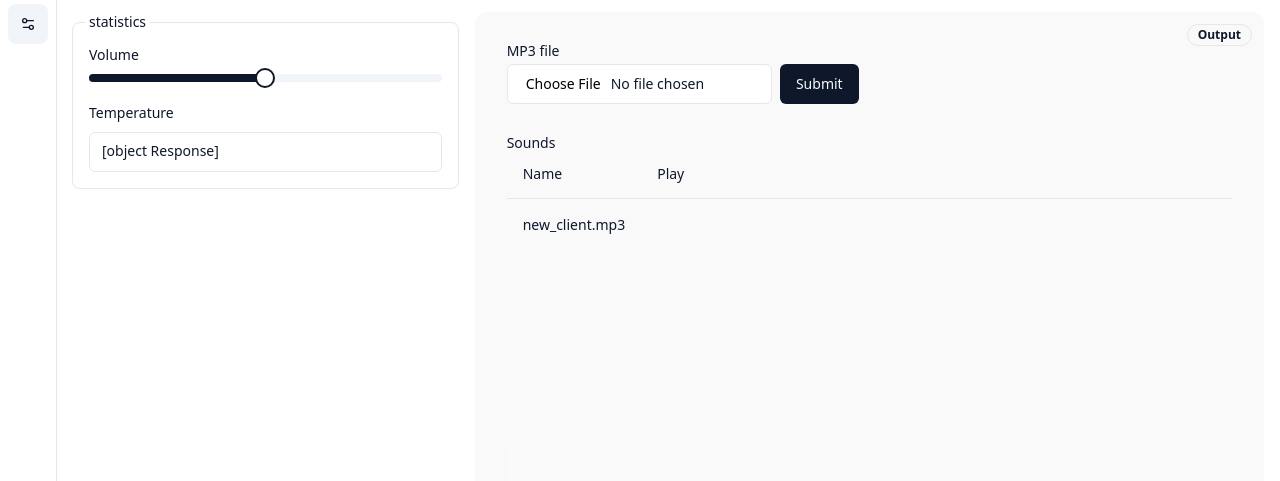
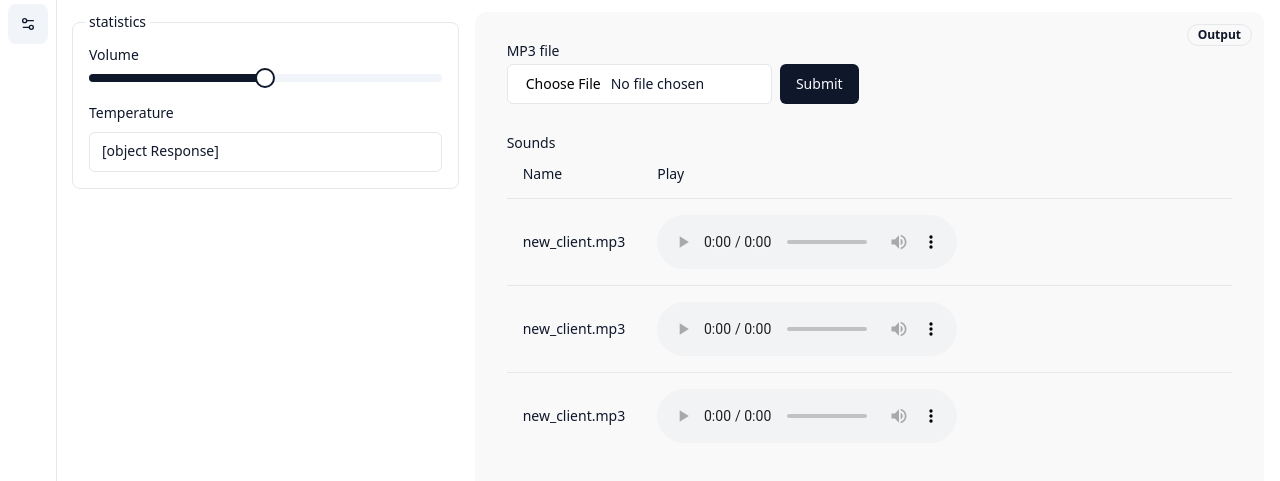
Before and after one commit to arthur-adriansens/bell, a website: page public/index.html in a window 1280 px wide. Shown: the part 61-542 px from the top of the page. Drawn offline with nearby package versions, Linux system fonts and the light colour scheme; no server answers; a web font is replaced by a local one.

Commit message:
audio update + more

```diff
--- a/public/index.html
+++ b/public/index.html
@@ -257,8 +257,27 @@
                                     <tr class="border-b transition-colors hover:bg-muted/50 data-[state=selected]:bg-muted">
                                         <td class="p-4 align-middle [&amp;:has([role=checkbox])]:pr-0 font-medium">new_client.mp3</td>
                                         <td class="p-4 align-middle [&amp;:has([role=checkbox])]:pr-0">
-                                            <audio>
-                                                <source src="./sound/new_client.mp3" />
+                                            <audio controls>
+                                                <source src="/sounds/new_client.mp3" type="audio/mp3" />
+                                                Your browser does not support the audio element.
+                                            </audio>
+                                        </td>
+                                    </tr>
+                                    <tr class="border-b transition-colors hover:bg-muted/50 data-[state=selected]:bg-muted">
+                                        <td class="p-4 align-middle [&amp;:has([role=checkbox])]:pr-0 font-medium">new_client.mp3</td>
+                                        <td class="p-4 align-middle [&amp;:has([role=checkbox])]:pr-0">
+                                            <audio controls>
+                                                <source src="/sounds/activated_client.mp3" type="audio/mp3" />
+                                                Your browser does not support the audio element.
+                                            </audio>
+                                        </td>
+                                    </tr>
+                                    <tr class="border-b transition-colors hover:bg-muted/50 data-[state=selected]:bg-muted">
+                                        <td class="p-4 align-middle [&amp;:has([role=checkbox])]:pr-0 font-medium">new_client.mp3</td>
+                                        <td class="p-4 align-middle [&amp;:has([role=checkbox])]:pr-0">
+                                            <audio controls>
+                                                <source src="/sounds/churned_client.mp3" type="audio/mp3" />
+                                                Your browser does not support the audio element.
                                             </audio>
                                         </td>
                                     </tr>
--- a/server/server.js
+++ b/server/server.js
@@ -13,7 +13,7 @@ const app = express();
 const multer = require("multer");
 const storage = multer.diskStorage({
     destination: (req, file, cb) => {
-        cb(null, "sounds/");
+        cb(null, "public/sounds/");
     },
     filename: (req, file, cb) => {
         cb(null, "new_client.mp3");
@@ -23,7 +23,6 @@ const upload = multer({ storage: storage });
 
 // Routes
 app.use("/", express.static(path.join(__dirname, "../public")));
-app.use("/sound", express.static(path.join(__dirname, "../sounds")));
 
 app.post("/upload", upload.single("file"), (req, res) => {
     if (!req.body) {
@@ -58,9 +57,8 @@ app.get("/temp", async (req, res) => {
             return res.status(400).send(error);
         }
         console.log(`stdout: ${stdout}`);
+        return res.status(200).send(temp);
     });
-
-    return res.status(200).send(temp);
 });
 
 app.get("/volume", async (req, res) => {
```
Also changed, not shown: 6 other files.
